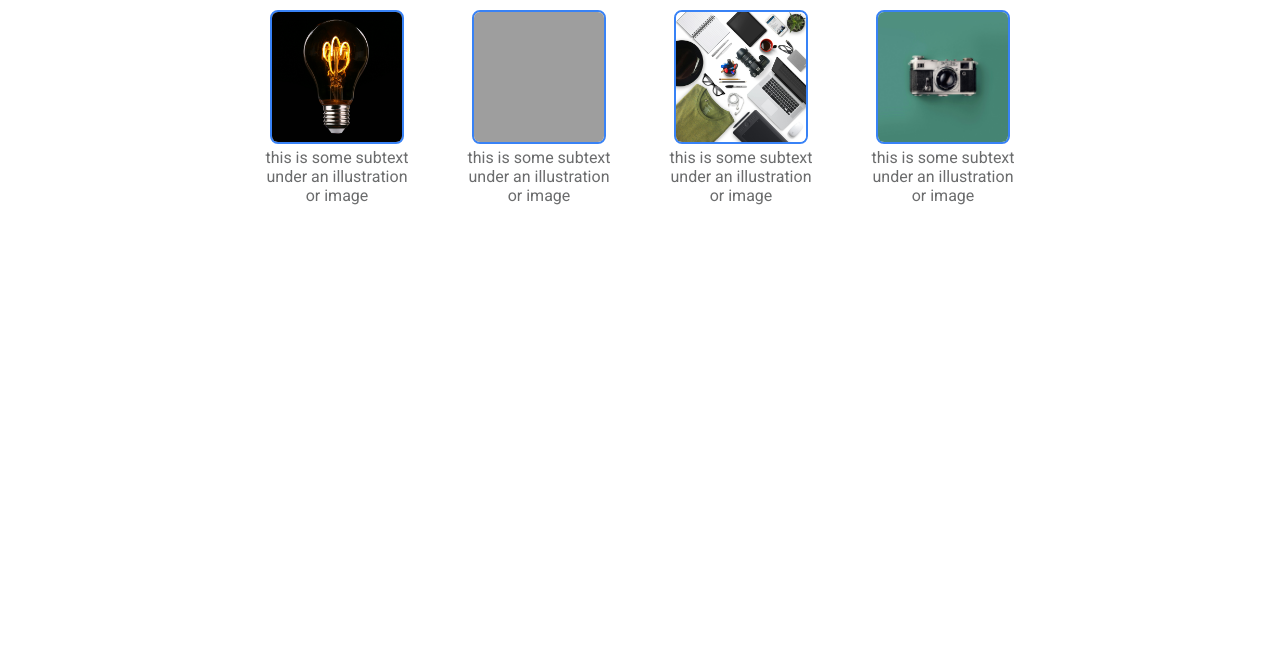
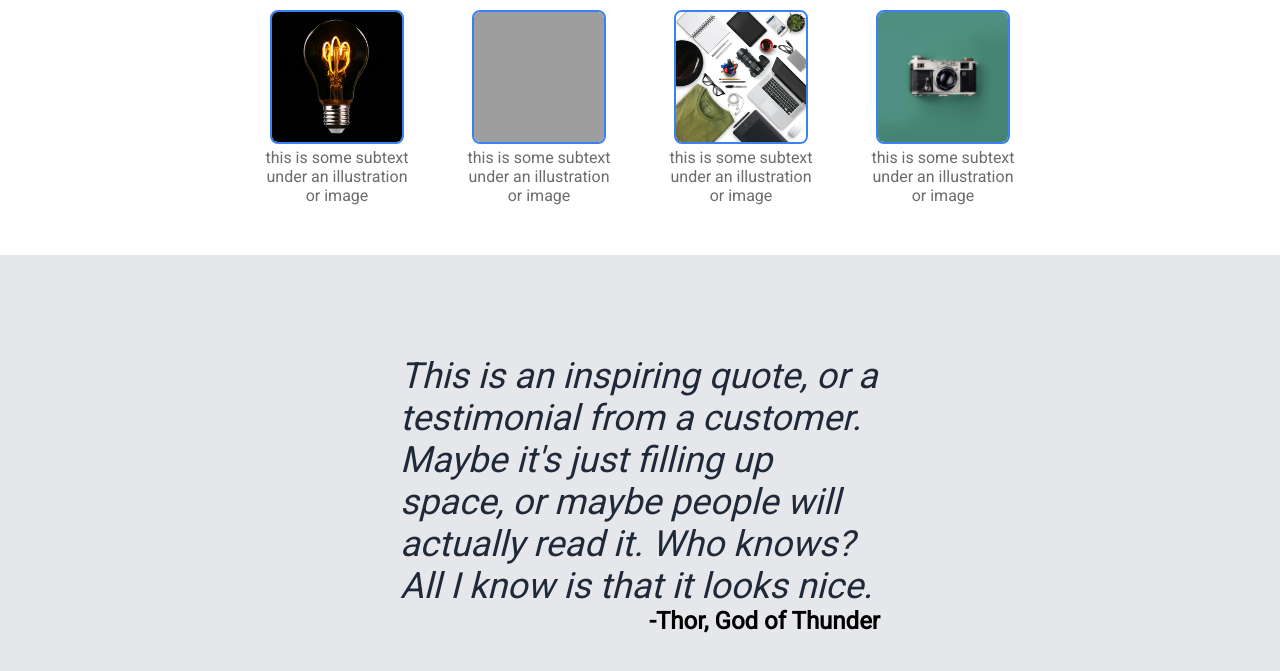
Before and after one commit to sangeethsuresh123/odin-landing-page, a plain HTML site: page index.html in a window 1280 px wide. Shown: the part 670-1341 px from the top of the page. Before the commit the page ends 925 px from the top, so only its background shows below. Drawn offline with Linux system fonts and the light colour scheme; grey boxes are pictures that could not be loaded.

Commit message:
Add quote section
Added the quote section as per design inorder to
display the quote of choice with author.

```diff
--- a/index.html
+++ b/index.html
@@ -51,6 +51,12 @@
       </div>
     </div>
   </div>
+  <div class="quote">
+    <p class="quote-text">This is an inspiring quote, or a testimonial from a customer. Maybe it's just filling up
+      space, or
+      maybe people will actually read it. Who knows? All I know is that it looks nice.</p>
+    <p class="quote-author">-Thor, God of Thunder</p>
+  </div>
 </body>
 
 </html>
--- a/styles.css
+++ b/styles.css
@@ -82,7 +82,6 @@ img {
   border: none;
 }
 
-/*  */
 .info {
   text-align: center;
   padding: 50px;
@@ -117,3 +116,27 @@ img {
 .text {
   color: #6b6c6d;
 }
+
+.quote {
+  display: flex;
+  flex-direction: column;
+  justify-content: center;
+  align-items: center;
+  background-color: #E5E7EB;
+  padding: 100px 400px;
+}
+
+.quote-text {
+  font-size: 36px;
+  color: #1F2937;
+  font-weight: 300;
+  font-style: italic;
+  margin: 0;
+}
+
+.quote-author {
+  align-self: flex-end;
+  font-size: 24px;
+  font-weight: bold;
+  margin: 0;
+}
```
